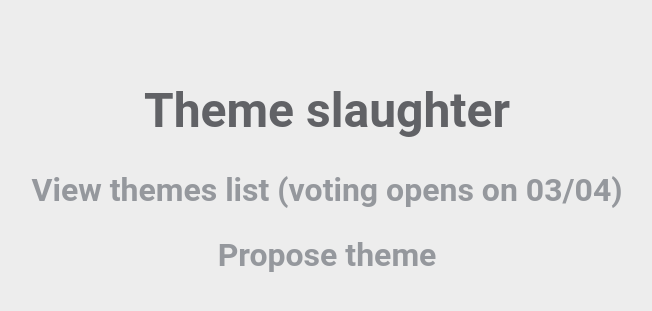
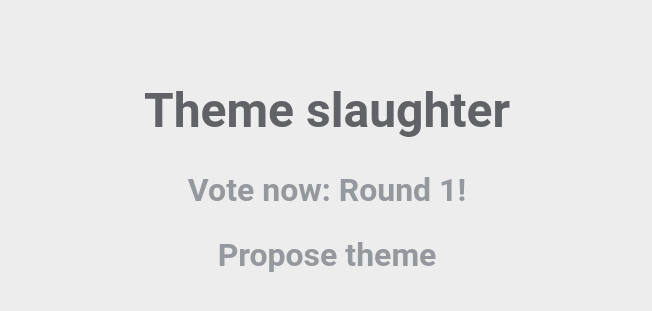
Before and after one commit to gpascualg/ThemeSlaughter, a Flask app: page / in a window 1280 px wide. Shown: the top 311 px of the page, without its empty margins (313-965 px from the left). Run offline with Flask 2, Linux system fonts and the light colour scheme; some libraries are stand-ins or nearby versions.

Commit message:
Update texts

```diff
--- a/app/templates/index.html
+++ b/app/templates/index.html
@@ -4,7 +4,7 @@
 
 <div class="wrapper stage">
     <h1>Theme slaughter</h1>
-    <h2><a href="vote" target="_blank">View themes list (voting opens on 03/04)</a></h2>
+    <h2><a href="vote" target="_blank">Vote now: Round 1!</a></h2>
     <h2><a href="propose" target="_blank">Propose theme</a></h2>
 </div>
 
--- a/app/templates/vote.html
+++ b/app/templates/vote.html
@@ -16,6 +16,8 @@
     {% if voting.round == 1 %}
     <h2><a href="https://www.youtube.com/watch?v=hpFDquNUzL4&t=46s" target="_blank">Round 1, Fight!<br >&lt;Read in Street Fighter's voice&gt;</a></h2>
     {% endif %}
+
+    <p>Touch name to expand if not completely visible</p>
 
     <div class='themes'>
         {% for theme in voting.themes %}
```
